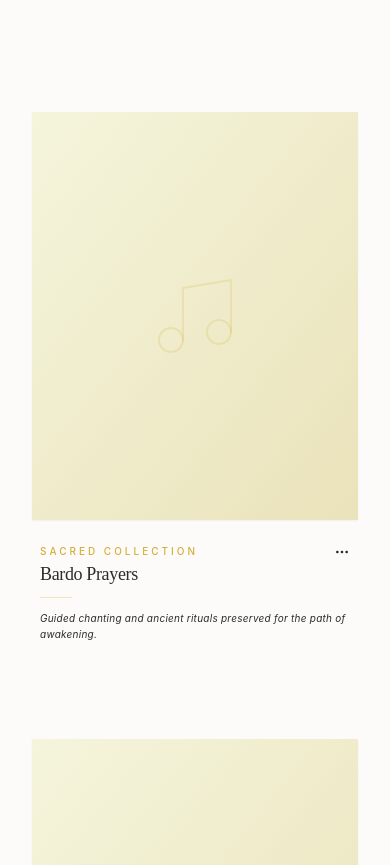
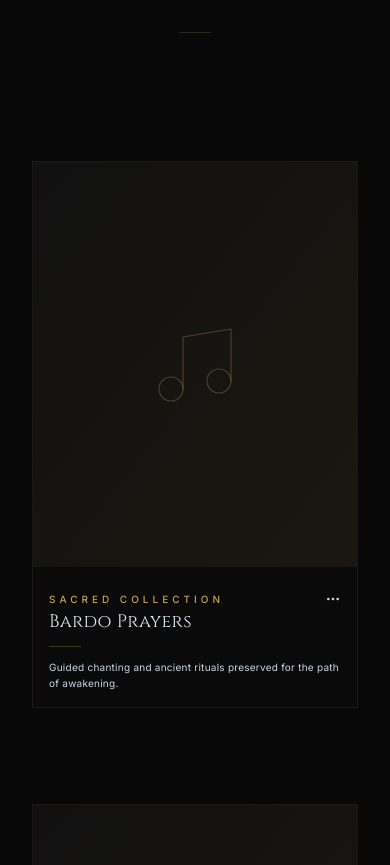
Before and after one commit to concario17-max/tibet, a React (Vite) app: page / in a window 390 px wide. Shown: the part 1132-1997 px from the top of the page. Built offline with nearby package versions, Linux system fonts and the light colour scheme.

Commit message:
feat: integrate simsang premium dark aesthetic

```diff
--- a/index.html
+++ b/index.html
@@ -1,13 +1,23 @@
 <!doctype html>
 <html lang="ko">
+
 <head>
   <meta charset="UTF-8" />
   <link rel="icon" type="image/svg+xml" href="/vite.svg" />
   <meta name="viewport" content="width=device-width, initial-scale=1.0" />
   <title>Bardo Silence | Tibetan Sacred Prayers</title>
+
+  <!-- Simsang Archive Typography: Cinzel & Inter -->
+  <link rel="preconnect" href="https://fonts.googleapis.com">
+  <link rel="preconnect" href="https://fonts.gstatic.com" crossorigin>
+  <link
+    href="https://fonts.googleapis.com/css2?family=Cinzel:wght@400;500;600;700&family=Inter:wght@300;400;500;600&display=swap"
+    rel="stylesheet">
 </head>
+
 <body>
   <div id="root"></div>
   <script type="module" src="/src/main.jsx"></script>
 </body>
+
 </html>
--- a/src/App.jsx
+++ b/src/App.jsx
@@ -58,9 +58,11 @@ function App() {
             </section>
 
             {/* Album Selection Section */}
-            <section id="gallery" className="py-40 px-8 bg-white-soft relative">
-                <div className="absolute top-0 left-0 w-full h-px bg-gradient-to-r from-transparent via-gold-primary/20 to-transparent"></div>
-                <div className="max-w-7xl mx-auto space-y-32">
+            <section id="gallery" className="py-40 px-8 relative">
+                <div className="absolute inset-0 bg-bg-primary"></div>
+                {/* Subtle top border in dark mode */}
+                <div className="absolute top-0 left-0 w-full h-px bg-gradient-to-r from-transparent via-gold-primary/10 to-transparent"></div>
+                <div className="relative max-w-7xl mx-auto space-y-32">
                     <div className="text-center space-y-6">
                         <p className="text-gold-primary text-[10px] tracking-[0.4em] uppercase">Sacred Collections</p>
                         <h2 className="text-5xl md:text-6xl font-serif text-text-primary">Ritual Library</h2>
@@ -80,11 +82,12 @@ function App() {
             </section>
 
             {/* Philosophy Section Preview */}
-            <section className="py-40 px-8 bg-charcoal text-white-soft text-center space-y-12">
-                <div className="max-w-2xl mx-auto space-y-8 opacity-80">
+            <section className="py-40 px-8 relative text-text-primary text-center space-y-12">
+                <div className="absolute inset-0 bg-[url('https://images.unsplash.com/photo-1544923246-77307dd654ca?q=80&w=2574&auto=format&fit=crop')] bg-cover bg-center grayscale opacity-5 mix-blend-screen"></div>
+                <div className="relative max-w-2xl mx-auto space-y-8 opacity-80">
                     <BookOpen className="w-8 h-8 mx-auto text-gold-primary stroke-[1]" />
-                    <h3 className="text-3xl font-serif tracking-wide italic">"That which is called death is a middle ground between one state and another."</h3>
-                    <p className="text-[10px] tracking-[0.3em] uppercase text-gold-primary/60">— The Great Liberation by Hearing</p>
+                    <h3 className="text-3xl font-serif tracking-wide italic text-white-soft">"That which is called death is a middle ground between one state and another."</h3>
+                    <p className="text-[10px] tracking-[0.4em] uppercase text-gold-primary/80">— The Great Liberation by Hearing</p>
                 </div>
             </section>
 
--- a/src/components/AlbumCard.jsx
+++ b/src/components/AlbumCard.jsx
@@ -7,27 +7,27 @@ const AlbumCard = ({ album, onSelect }) => {
             onClick={() => onSelect(album)}
             className="premium-card group cursor-pointer space-y-6"
         >
-            <div className="aspect-[4/5] overflow-hidden bg-beige-base relative shadow-sm">
+            <div className="aspect-[4/5] overflow-hidden bg-bg-primary relative shadow-sm">
                 {/* Album Art Placeholder with Golden Texture Style */}
-                <div className="absolute inset-0 bg-gradient-to-br from-beige-base to-gold-dim/20"></div>
+                <div className="absolute inset-0 bg-gradient-to-br from-[#111] to-gold-primary/10"></div>
                 <div className="absolute inset-0 flex items-center justify-center">
-                    <Music className="text-gold-primary/20 w-24 h-24 stroke-[0.5]" />
+                    <Music className="text-gold-primary/30 w-24 h-24 stroke-[0.3]" />
                 </div>
 
                 {/* Luxury Overlays */}
-                <div className="absolute inset-0 bg-charcoal/40 opacity-0 group-hover:opacity-100 transition-opacity duration-700 flex items-center justify-center">
-                    <div className="w-16 h-16 rounded-full border border-gold-primary/50 flex items-center justify-center backdrop-blur-sm transform scale-90 group-hover:scale-100 transition-transform duration-700">
+                <div className="absolute inset-0 bg-charcoal/80 opacity-0 group-hover:opacity-100 transition-opacity duration-700 flex items-center justify-center">
+                    <div className="w-16 h-16 rounded-full border border-gold-primary/50 flex items-center justify-center backdrop-blur-md transform scale-90 group-hover:scale-100 transition-transform duration-700 bg-black/20">
                         <Play className="text-gold-primary fill-gold-primary ml-1" size={24} />
                     </div>
                 </div>
-                <div className="absolute inset-8 border border-gold-primary/20 scale-110 opacity-0 group-hover:scale-100 group-hover:opacity-100 transition-all duration-700"></div>
+                <div className="absolute inset-4 border border-gold-primary/10 scale-105 opacity-0 group-hover:scale-100 group-hover:opacity-100 transition-all duration-700"></div>
             </div>
 
-            <div className="space-y-3 px-2">
+            <div className="space-y-3 px-4 pb-4">
                 <div className="flex justify-between items-start">
                     <div className="space-y-1">
-                        <p className="text-gold-primary text-[10px] tracking-[0.3em] uppercase font-medium">Sacred Collection</p>
-                        <h3 className="text-lg font-serif text-text-primary group-hover:text-gold-primary transition-colors duration-300 leading-tight">
+                        <p className="text-gold-primary text-[10px] tracking-[0.4em] uppercase font-medium">Sacred Collection</p>
+                        <h3 className="text-lg font-serif text-[#e2e8f0] group-hover:text-gold-primary transition-colors duration-300 leading-tight">
                             {album.title}
                         </h3>
                     </div>
@@ -36,7 +36,7 @@ const AlbumCard = ({ album, onSelect }) => {
                     </button>
                 </div>
                 <div className="h-px w-8 bg-gold-primary/30 group-hover:w-full transition-all duration-1000"></div>
-                <p className="text-text-primary/40 text-[10px] tracking-wide line-clamp-2 leading-relaxed italic">
+                <p className="text-text-primary/60 text-[10px] tracking-wide line-clamp-2 leading-relaxed italic">
                     Guided chanting and ancient rituals preserved for the path of awakening.
                 </p>
             </div>
--- a/src/index.css
+++ b/src/index.css
@@ -2,26 +2,23 @@
 @tailwind components;
 @tailwind utilities;
 
-@import url('https://fonts.googleapis.com/css2?family=Crimson+Pro:wght@300;400;600&family=Inter:wght@300;400;500&display=swap');
-
 :root {
-  /* Premium Beige & Gold Palette */
-  --color-beige-light: #FDFCF0;
-  --color-beige-base: #F5F5DC;
-  --color-gold-primary: #D4AF37;
-  --color-gold-dim: #BD9732;
-  --color-charcoal: #2C2C2C;
-  --color-white-soft: #FCFBF9;
+  /* Simsang Archive Dark Aesthetics */
+  --color-rich-black: #080808;
+  --color-slate-slate: #1e293b;
+  --color-slate-light: #cbd5e1;
+  --color-gold-accent: #c5a059;
+  --color-gold-dim: #8B703B;
 
   /* Semantic Tokens */
-  --bg-primary: var(--color-beige-light);
-  --text-primary: var(--color-charcoal);
-  --border-gold: var(--color-gold-primary);
+  --bg-primary: var(--color-rich-black);
+  --text-primary: var(--color-slate-light);
+  --border-gold: var(--color-gold-accent);
 
-  --font-serif: 'Crimson Pro', serif;
+  --font-serif: 'Cinzel', serif;
   --font-sans: 'Inter', sans-serif;
 
-  line-height: 1.5;
+  line-height: 1.6;
   font-weight: 400;
   font-family: var(--font-sans);
 
@@ -39,39 +36,48 @@ body {
   min-width: 320px;
   min-height: 100vh;
   background-color: var(--bg-primary);
-  background-image: radial-gradient(circle at top, rgba(255, 255, 255, 0.8) 0%, transparent 70%);
+  /* Subdued noise or subtle gradient for depth instead of white radial */
+  background-image: radial-gradient(circle at top, rgba(255, 255, 255, 0.03) 0%, transparent 70%);
 }
 
 h1,
 h2,
 h3,
-h4 {
+h4,
+h5,
+h6 {
   font-family: var(--font-serif);
-  color: var(--text-primary);
-  letter-spacing: -0.02em;
+  color: #e2e8f0;
+  /* Slightly brighter for headings */
+  letter-spacing: 0.02em;
 }
 
 .gold-gradient-text {
-  background: linear-gradient(to right, #BF953F, #FCF6BA, #B38728, #FBF5B7, #AA771C);
+  background: linear-gradient(135deg, #E6C875 0%, #c5a059 50%, #8B703B 100%);
   -webkit-background-clip: text;
   -webkit-text-fill-color: transparent;
 }
 
-/* Glassmorphism Classes */
+/* Glassmorphism Classes (Simsang Depth) */
 .glass-panel {
-  background: rgba(255, 255, 255, 0.15);
-  backdrop-filter: blur(12px);
-  -webkit-backdrop-filter: blur(12px);
-  border: 1px solid rgba(212, 175, 55, 0.2);
-  border-radius: 12px;
+  background: rgba(15, 15, 15, 0.6);
+  backdrop-filter: blur(16px);
+  -webkit-backdrop-filter: blur(16px);
+  border: 1px solid rgba(226, 232, 240, 0.08);
+  /* Extremely subtle border */
+  border-radius: 4px;
+  /* Sharper edges */
+  box-shadow: rgba(0, 0, 0, 0.4) 0px 10px 40px -10px;
 }
 
 .premium-card {
-  transition: all 0.4s cubic-bezier(0.4, 0, 0.2, 1);
+  transition: all 0.5s cubic-bezier(0.19, 1, 0.22, 1);
+  background: rgba(15, 15, 15, 0.3);
+  border: 1px solid rgba(197, 160, 89, 0.1);
 }
 
 .premium-card:hover {
-  transform: translateY(-4px);
-  box-shadow: 0 20px 40px rgba(0, 0, 0, 0.05);
-  border-color: var(--color-gold-primary);
+  transform: translateY(-4px) scale(1.02);
+  box-shadow: 0 30px 60px rgba(0, 0, 0, 0.8);
+  border-color: rgba(197, 160, 89, 0.4);
 }
--- a/tailwind.config.js
+++ b/tailwind.config.js
@@ -7,15 +7,14 @@ export default {
     theme: {
         extend: {
             colors: {
-                'gold-primary': '#D4AF37',
-                'gold-dim': '#BD9732',
-                'beige-base': '#F5F5DC',
-                'bg-primary': '#FDFCF0',
-                'charcoal': '#2C2C2C',
-                'white-soft': '#FCFBF9',
+                'gold-primary': '#c5a059',
+                'gold-dim': '#8B703B',
+                'bg-primary': '#080808',
+                'charcoal': '#1a1a1a',
+                'white-soft': '#cbd5e1',
             },
             fontFamily: {
-                serif: ['Crimson Pro', 'serif'],
+                serif: ['Cinzel', 'serif'],
                 sans: ['Inter', 'sans-serif'],
             },
         },
```
Also changed, not shown: src/components/AlbumDetail.jsx (+20 -20 lines), src/components/Header.jsx (+16 -6 lines), src/components/Player.jsx (+9 -9 lines). Lines whose indentation alone changed are shown as unchanged.
